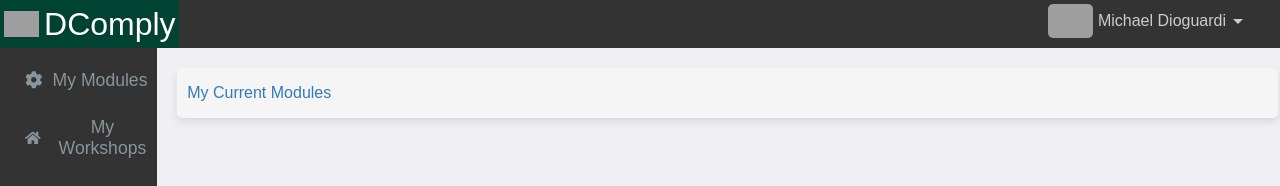
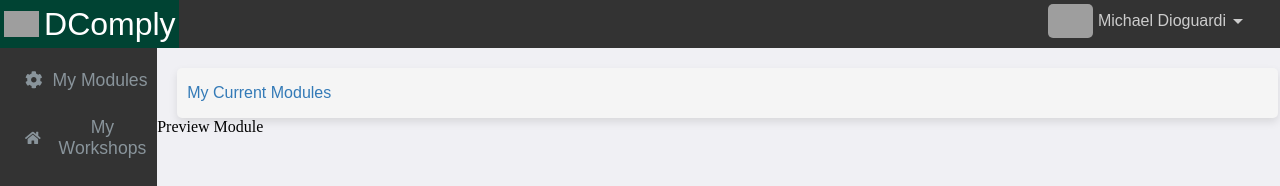
Before and after one commit to Professor-MAD/dcomply, a React (Create React App) app: page / in a window 1280 px wide. Shown: the top 186 px of the page. Built offline with nearby package versions, Linux system fonts and the light colour scheme; grey boxes are pictures that could not be loaded.

Commit message:
Structure: Added PreviewModule.js to MyCurrentModules.js

```diff
--- /dev/null
+++ b/src/components/PreviewModule/PreviewModule.js
@@ -0,0 +1,7 @@
+import "./PreviewModule.css";
+
+function PreviewModule() {
+  return <div className="preview-module-container">Preview Module</div>;
+}
+
+export default PreviewModule;
--- a/src/components/myCurrentModules/MyCurrentModules.js
+++ b/src/components/myCurrentModules/MyCurrentModules.js
@@ -1,11 +1,13 @@
 import "./MyCurrentModules.css";
+import PreviewModule from "../PreviewModule/PreviewModule";
 
 function MyCurrentModules() {
-    return(
-        <div>
-            <div className="home-button">My Current Modules</div>
-        </div>
-    );
+  return (
+    <div>
+      <div className="home-button">My Current Modules</div>
+      <PreviewModule />
+    </div>
+  );
 }
 
 export default MyCurrentModules;
```
Also changed, not shown: src/components/PreviewModule/PreviewModule.css (added).
